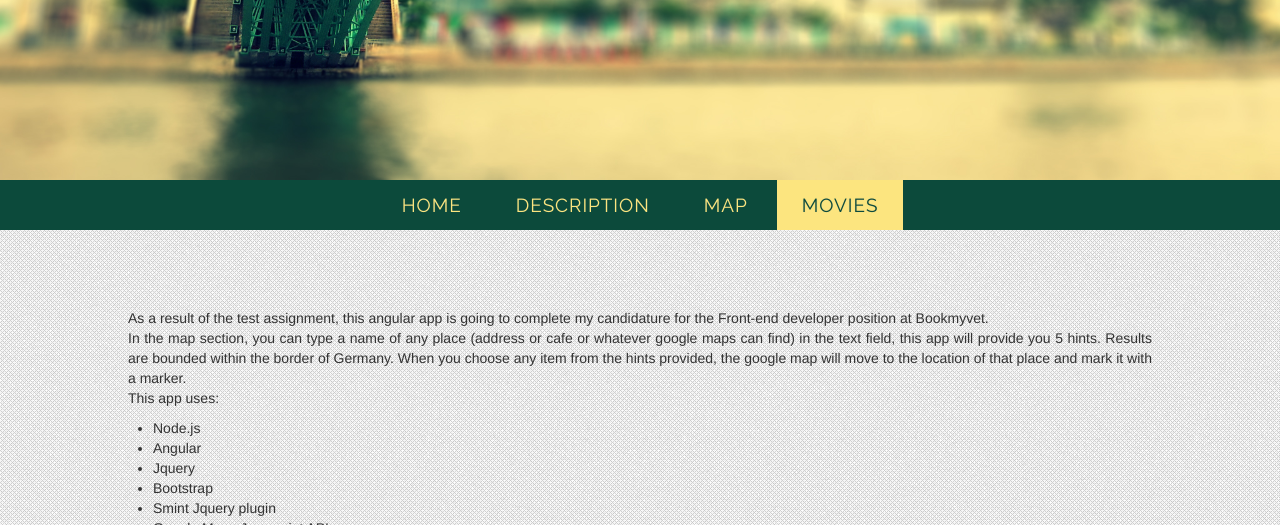
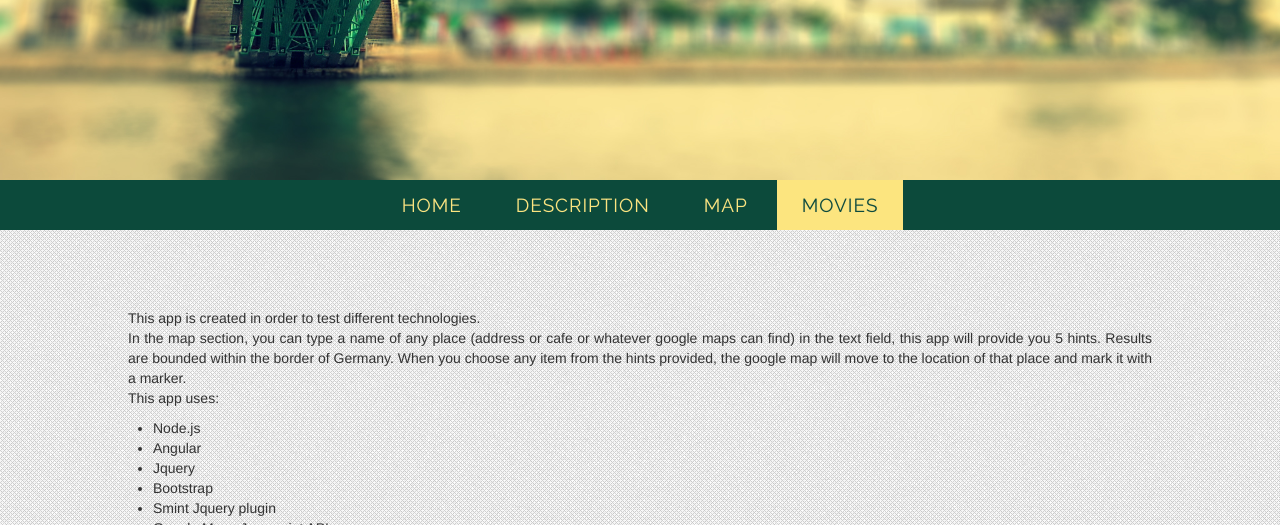
Before and after one commit to tina-tran/BookmyvetTestApp, a website: page app/index.html in a window 1280 px wide. Shown: the part 275-800 px from the top of the page. Drawn offline with nearby package versions, Linux system fonts and the light colour scheme; some packages are replaced by stand-ins of ours; no server answers.

Commit message:
generalizing

```diff
--- a/app/index.html
+++ b/app/index.html
@@ -1,7 +1,7 @@
 <!DOCTYPE html>
 <html lang="en" ng-app="myApp">
     <head>
-        <title>BookMyVet Test Assignment - Tina Tran</title>
+        <title>Test app deployed to Heroku as a Nodejs app - Tina Tran</title>
 
         <meta charset="utf-8">
         <meta name="viewport" content="width=device-width, initial-scale=1.0">
@@ -53,7 +53,7 @@
 
             <div class="section s-description">
                 <p class="description">
-                    As a result of the test assignment, this angular app is going to complete my candidature for the Front-end developer position at Bookmyvet.<br>
+                    This app is created in order to test different technologies.<br>
                     In the map section, you can type a name of any place (address or cafe or whatever google maps can
 find) in the text field, this app will provide you 5 hints. Results are bounded within the border of Germany. When you choose any item from the hints provided, the google map will move to the location of that place and mark it with a marker.
                     <br>
```
Also changed, not shown: README.md.
